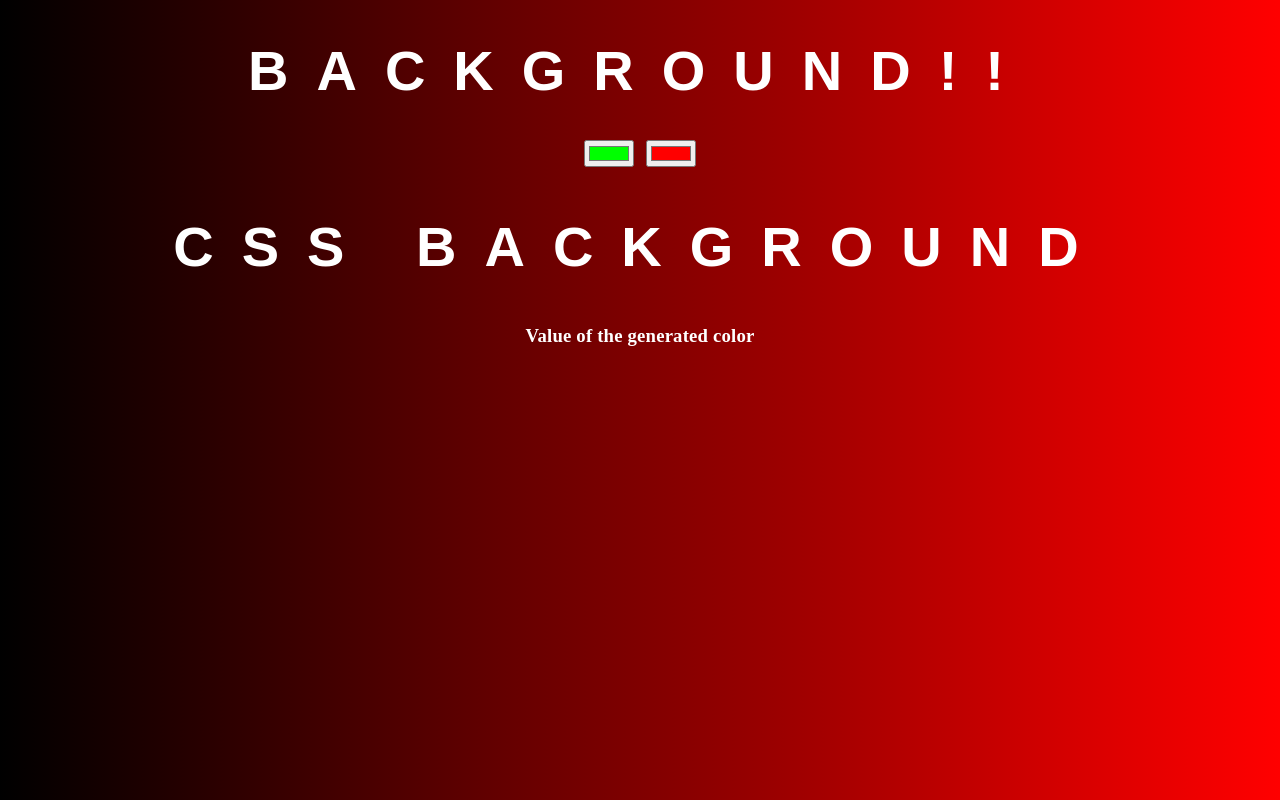
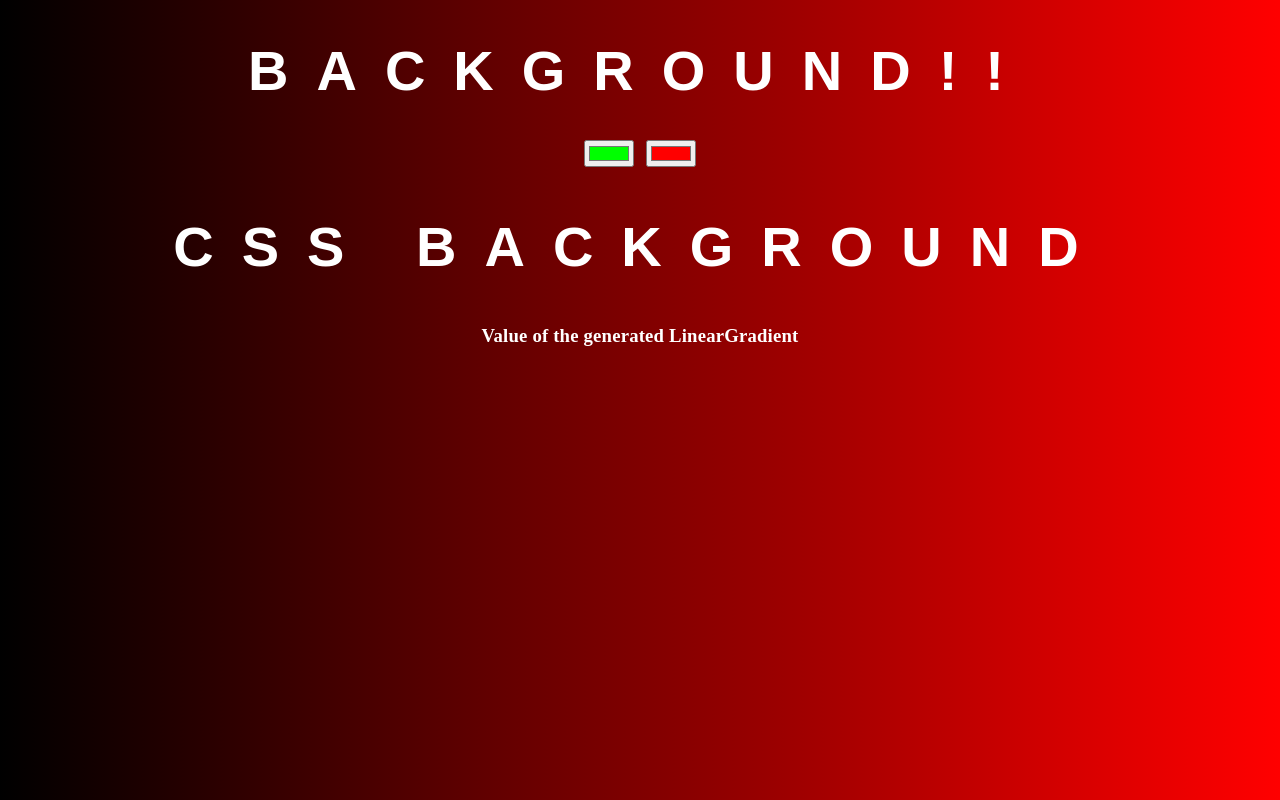
Before and after one commit to apandey208/BackgroundGenerator, a plain HTML site: page index.html in a window 1280 px wide. Drawn offline with Linux system fonts and the light colour scheme.

Commit message:
chnging text

```diff
--- a/index.html
+++ b/index.html
@@ -11,7 +11,7 @@
     <input class="give1" type="color" name="color1" value="#00ff00">
     <input class="give2" type="color" name="color2" value="#ff0000">
     <h2 class="cssClass">CSS Background</h2>
-    <h3 class="lgaClass">Value of the generated color</h3>
+    <h3 class="lgaClass">Value of the generated LinearGradient</h3>
     <script type="text/javascript" src="Back.js"></script>
 </body>
 </html>
```
